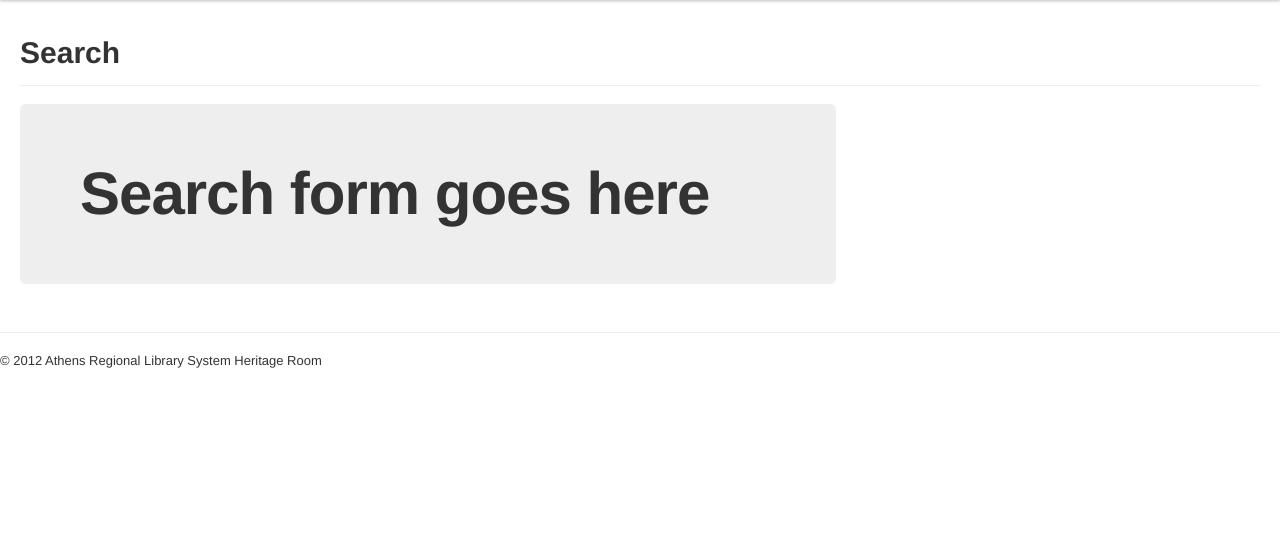
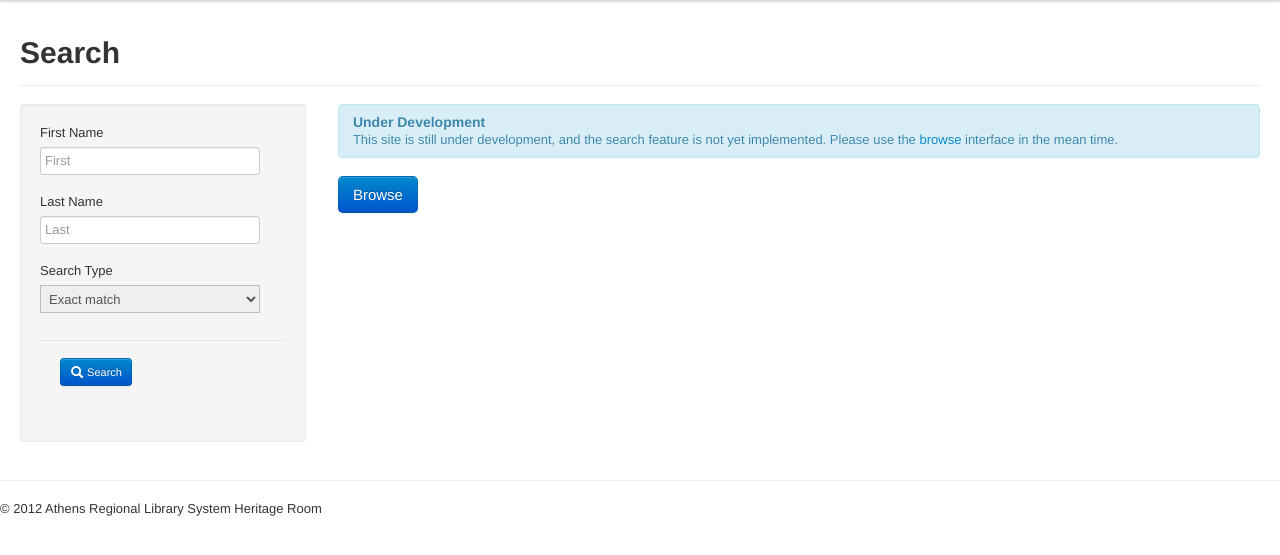
Before and after one commit to dhellmann/athensdocket, a Flask app: page /search in a window 1280 px wide. Shown: the part 40-595 px from the top of the page. Run offline with Flask 2, Linux system fonts and the light colour scheme; some libraries are stand-ins or nearby versions.

Commit message:
start sketching in the search form
Change-Id: I7d69d11da3b788acffea5d54b1c6c3c482c79f6f

```diff
--- a/docket/templates/search.html
+++ b/docket/templates/search.html
@@ -9,12 +9,60 @@
   </div>
 
   <div class="row-fluid">
-    <div class="span8">
-      <div class="hero-unit">
-        <h1>Search form goes here</h1>
-      </div>
-    </div><!--/span-->
+
+  <div class="span3">
+    <form class="well form-vertical">
+      <fieldset>
+
+        <div class="control-group">
+          <label class="control-label" for="first_name">First Name</label>
+          <div class="controls">
+            <input type="text" placeholder="First" name="first_name" id="first_name">
+          </div>
+        </div>
+
+        <div class="control-group">
+          <label class="control-label" for="last_name">Last Name</label>
+          <div class="controls">
+            <input type="text" placeholder="Last" name="last_name" id="last_name">
+          </div>
+        </div>
+
+        <div class="control-group">
+          <label class="control-label" for="algorithm">Search Type</label>
+          <div class="controls">
+            <select name="algorithm" id="algorithm">
+              <option>Exact match</option>
+              <option>Ignore case</option>
+              <option>Soundex</option>
+              <option>Metaphone</option>
+              <option>NYSIIS</option>
+            </select>
+          </div>
+        </div>
+
+        <div class="form-actions">
+          <button type="submit"
+                  class="btn btn-primary btn-small">
+            <i class="icon-search icon-white"></i> Search
+          </button>
+        </div>
+      </fieldset>
+    </form>
+  </div>
+
+  <div class="span9">
+    <div class="alert alert-info">
+      <h4 class="alert-heading">Under Development</h4> This site is still under
+      development, and the search feature is not yet
+      implemented. Please use the <a href="{{ url_for('browse')
+      }}">browse</a> interface in the mean time.
+    </div>
+    <a class="btn btn-primary btn-large" href="{{ url_for('browse') }}">Browse</a></p>
+    <table>
+    </table>
+  </div><!--/span-->
+
   </div><!--/row-->
-
 </div>
 {% endblock %}
```
